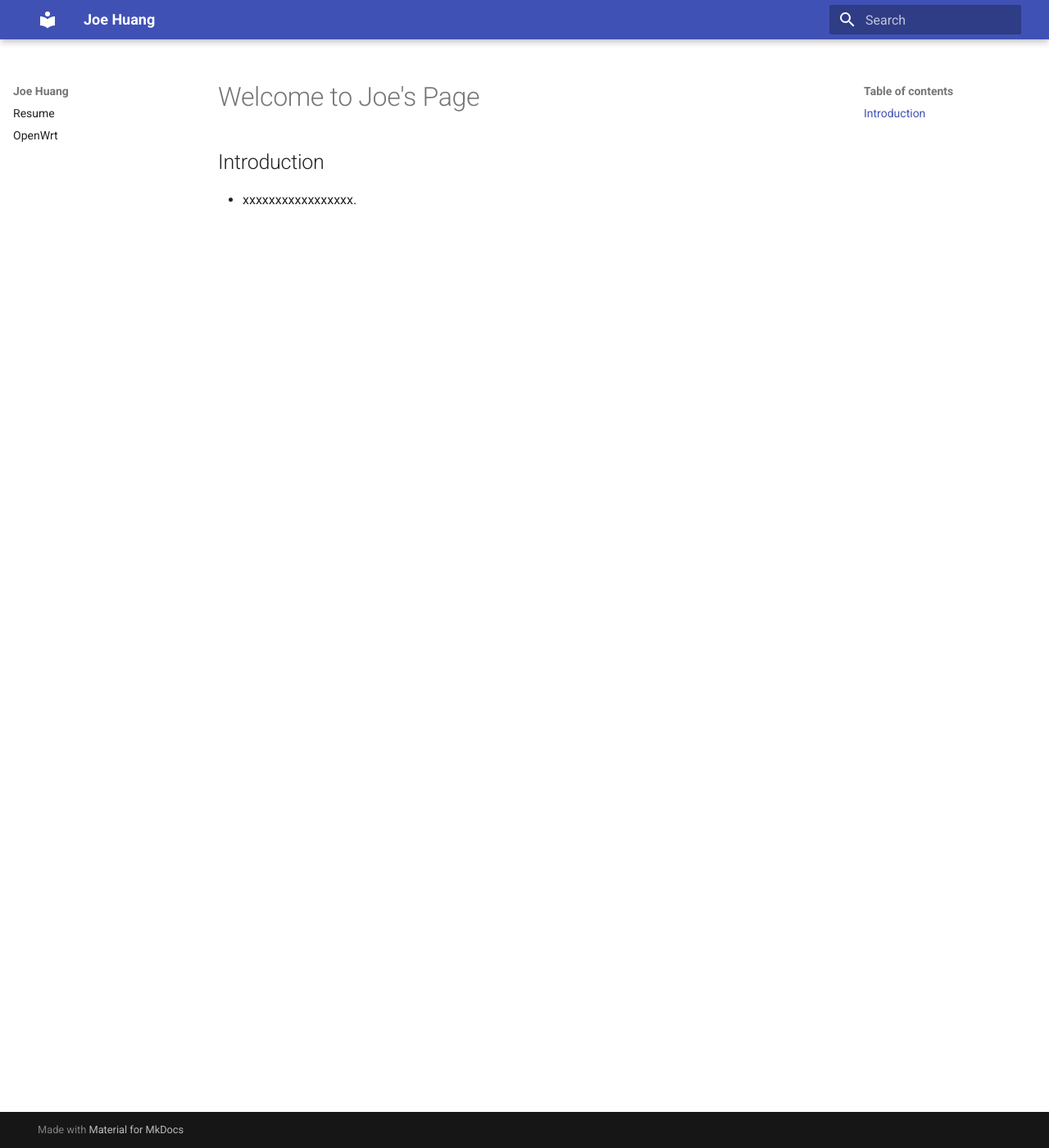
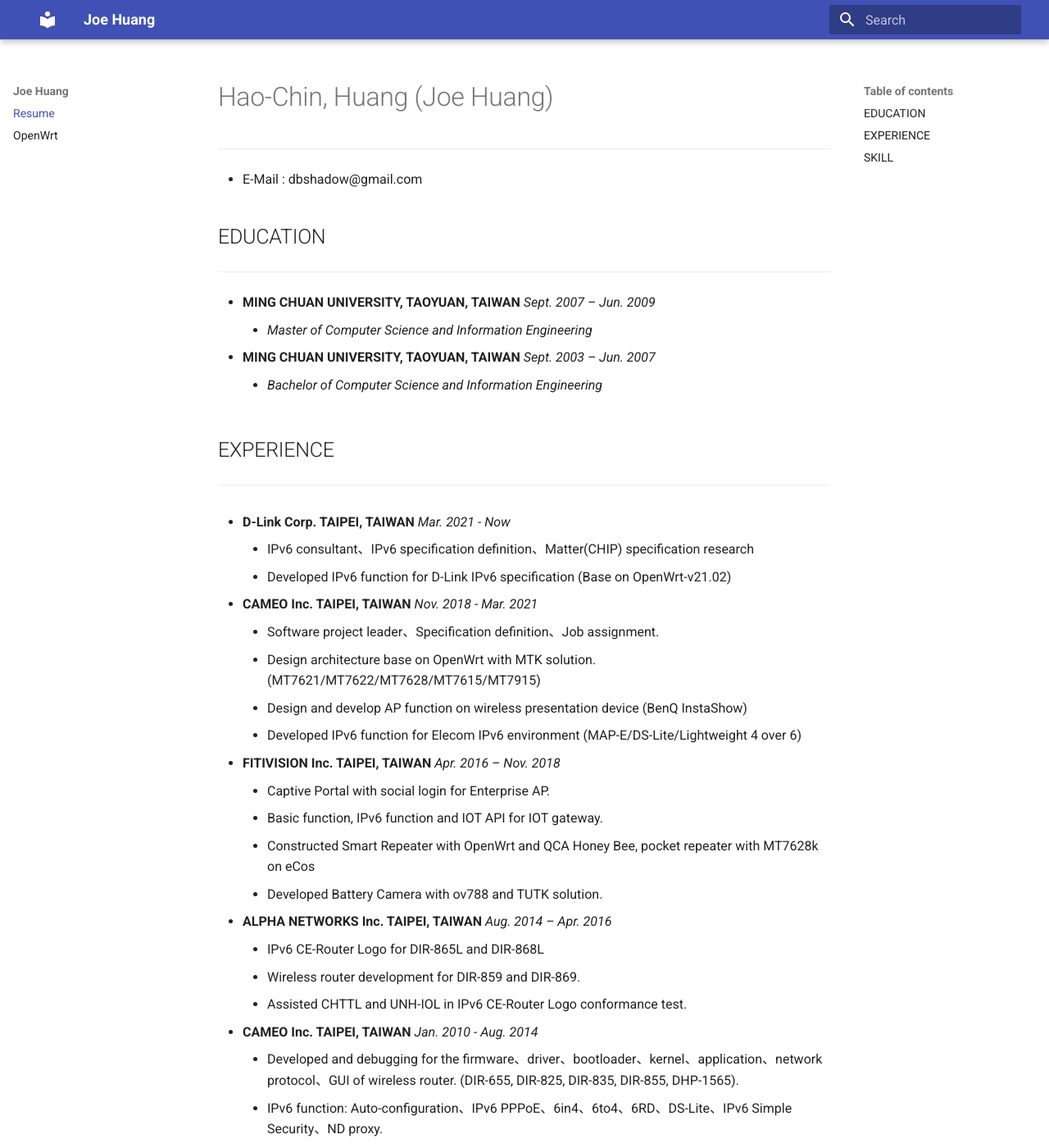
Before and after one commit to dbshadow/my_docs, an MkDocs documentation site: the page built from docs/index.md, in a window 1280 px wide and 1400 px high. Shown: the whole window at 82% size. Built offline with MkDocs 1.6.1 and Material for MkDocs 9.7.7, drawn with Linux system fonts in a browser that asks for light colours; some of the changed text lies outside the part shown.

Commit message:
index = resume

```diff
--- a/docs/index.md
+++ b/docs/index.md
@@ -1,5 +1,47 @@
-# Welcome to Joe's Page
 
-## Introduction
+# Hao-Chin, Huang (Joe Huang)
+---
+- E-Mail : dbshadow@gmail.com
 
-* xxxxxxxxxxxxxxxxx.
+## EDUCATION
+---
+- **MING CHUAN UNIVERSITY, TAOYUAN, TAIWAN** *Sept. 2007 – Jun. 2009*
+	- *Master of Computer Science and Information Engineering*
+- **MING CHUAN UNIVERSITY, TAOYUAN, TAIWAN** *Sept. 2003 – Jun. 2007*
+	- *Bachelor of Computer Science and Information Engineering*
+
+## EXPERIENCE
+---
+- **D-Link Corp. TAIPEI, TAIWAN** *Mar. 2021 - Now*
+	- IPv6 consultant、IPv6 specification definition、Matter(CHIP) specification research
+	- Developed IPv6 function for D-Link IPv6 specification (Base on OpenWrt-v21.02)
+
+- **CAMEO Inc. TAIPEI, TAIWAN** *Nov. 2018 - Mar. 2021*
+	- Software project leader、Specification definition、Job assignment.
+	- Design architecture base on OpenWrt with MTK solution. (MT7621/MT7622/MT7628/MT7615/MT7915)
+	- Design and develop AP function on wireless presentation device (BenQ InstaShow)
+	- Developed IPv6 function for Elecom IPv6 environment (MAP-E/DS-Lite/Lightweight 4 over 6)
+
+- **FITIVISION Inc. TAIPEI, TAIWAN** *Apr. 2016 – Nov. 2018*
+	- Captive Portal with social login for Enterprise AP.
+	- Basic function, IPv6 function and IOT API for IOT gateway.
+	- Constructed Smart Repeater with OpenWrt and QCA Honey Bee, pocket repeater with MT7628k on eCos
+	- Developed Battery Camera with ov788 and TUTK solution.
+
+- **ALPHA NETWORKS Inc. TAIPEI, TAIWAN** *Aug. 2014 – Apr. 2016*
+	- IPv6 CE-Router Logo for DIR-865L and DIR-868L
+	- Wireless router development for DIR-859 and DIR-869.
+	- Assisted CHTTL and UNH-IOL in IPv6 CE-Router Logo conformance test.
+
+- **CAMEO Inc. TAIPEI, TAIWAN** *Jan. 2010 - Aug. 2014*
+	- Developed and debugging for the firmware、driver、bootloader、kernel、application、network protocol、GUI of wireless router. (DIR-655, DIR-825, DIR-835, DIR-855, DHP-1565).
+	- IPv6 function: Auto-configuration、IPv6 PPPoE、6in4、6to4、6RD、DS-Lite、IPv6 Simple Security、ND proxy.
+	- IPv6 product planning and IPv6 test process planning.
+	- IPv6 CE-Router Logo workshops in UNH-IOL for DIR-655, DIR-825 and DIR-855.
+	- Assisted SQA of Ubicom with planning IPv6 test plan and debugging IPv6 Fast Path in San Francisco.
+
+## SKILL
+---
+- Protocol: TCP/IP, IPv4, IPv6, 802.11a/b/g/n/ac/ax, QoS, Multicast
+- OS : Linux, Windows, FreeBSD
+- Language: C, C++, Shell Script, Java Script
--- a/mkdocs.yml
+++ b/mkdocs.yml
@@ -5,5 +5,5 @@
 theme:
     name: material
 nav:
-        - Resume: resume.md
+        - Resume: index.md
         - OpenWrt: openwrt.md
```
